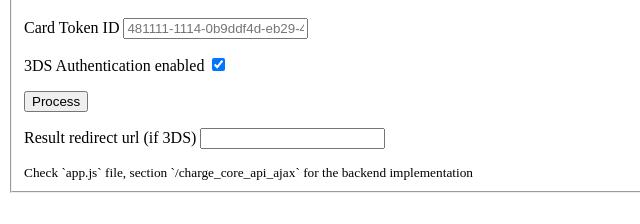
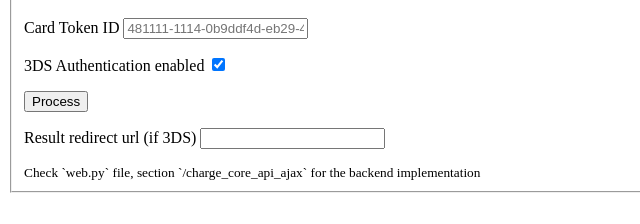
Before and after one commit to Midtrans/midtrans-python-client, a plain HTML site: page examples/flask_app/templates/core_api_credit_card_frontend_sample.html in a window 1280 px wide. Shown: the part 1088-1312 px from the top of the page, 0-640 px from the left. Drawn offline with nearby package versions, Linux system fonts and the light colour scheme.

Commit message:
fix example typo

```diff
--- a/examples/flask_app/templates/core_api_credit_card_frontend_sample.html
+++ b/examples/flask_app/templates/core_api_credit_card_frontend_sample.html
@@ -68,7 +68,7 @@
         <input type="text" id="redirect_url_result">
       </p>
 
-      <small>Check `app.js` file, section `/charge_core_api_ajax` for the backend implementation</small>
+      <small>Check `web.py` file, section `/charge_core_api_ajax` for the backend implementation</small>
     </fieldset>
   </form>
 
```
